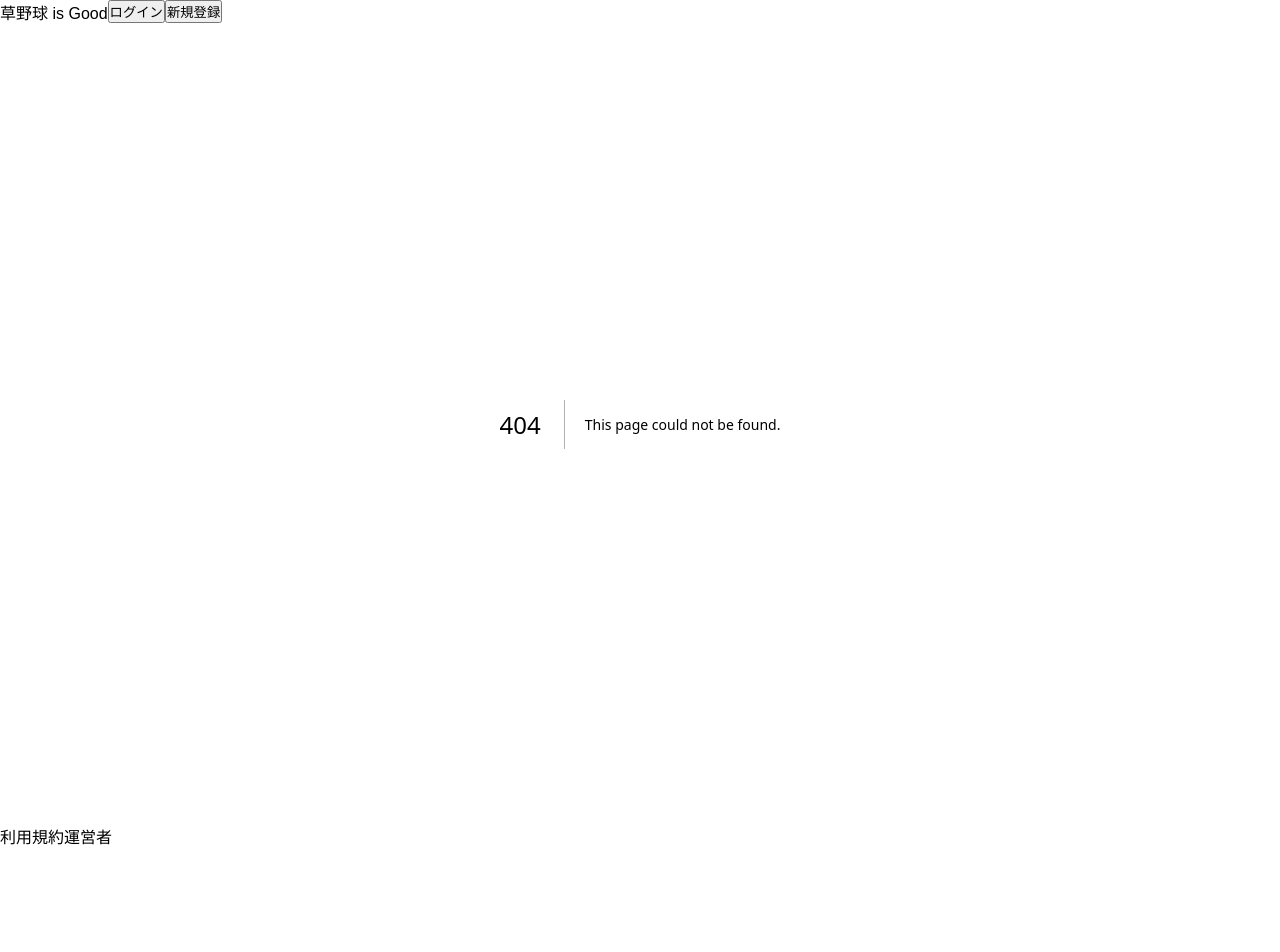
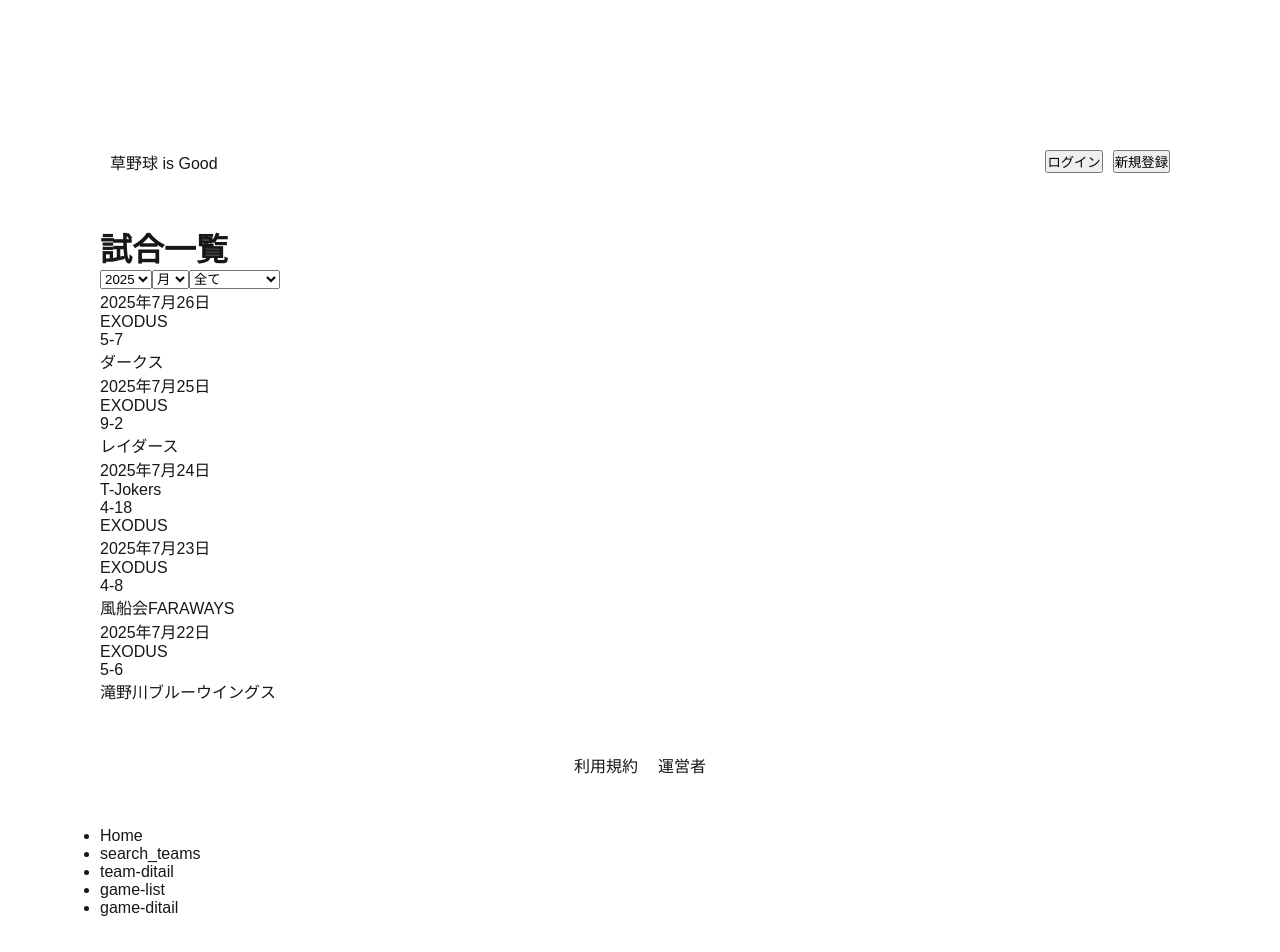
Before and after one commit to shintarou-tamaki/kusa-yakyu-is-good, a Next.js app: page /game-list in a window 1280 px wide. Before the commit this address had no page. Shown: the top 952 px of the page. Before the commit the page ends 848 px from the top, so only its background shows below. Built offline with nearby package versions, Linux system fonts and the light colour scheme.

Commit message:
試合一覧、試合詳細ページ追加

```diff
--- /dev/null
+++ b/src/app/game-list/page.jsx
@@ -0,0 +1,21 @@
+import React from "react";
+import { Years } from "../../components/Years";
+import { Month } from "../../components/Month";
+import { GameCategory } from "../../components/GameCategory";
+import { GameList } from "@/components/GameList";
+
+export default function page() {
+  return (
+    <>
+      <h1>試合一覧</h1>
+      <section>
+        <Years />
+        <Month />
+        <GameCategory />
+      </section>
+      <section>
+        <GameList />
+      </section>
+    </>
+  );
+}
--- a/src/app/globals.css
+++ b/src/app/globals.css
@@ -14,6 +14,7 @@ html,
 body {
   max-width: 100vw;
   overflow-x: hidden;
+  padding: 50px;
 }
 
 body {
@@ -36,9 +37,17 @@ a {
 }
 header {
   display: flex;
+  padding: 50px 10px;
+  justify-content: space-between;
+}
+header div button {
+  margin-left: 10px;
 }
 footer {
   display: flex;
+  justify-content: center;
+  padding: 50px;
+  gap: 20px;
 }
 
 @media (prefers-color-scheme: dark) {
--- a/src/app/layout.tsx
+++ b/src/app/layout.tsx
@@ -3,6 +3,7 @@ import { Geist, Geist_Mono } from "next/font/google";
 import "./globals.css";
 import { Header } from "../components/Header";
 import { Footer } from "../components/Footer";
+import Link from "next/link";
 
 const geistSans = Geist({
   variable: "--font-geist-sans",
@@ -30,6 +31,23 @@ export default function RootLayout({
         <Header />
         {children}
         <Footer />
+        <ul>
+          <li>
+            <Link href="/">Home</Link>
+          </li>
+          <li>
+            <Link href="/search_teams">search_teams</Link>
+          </li>
+          <li>
+            <Link href="/team-ditail">team-ditail</Link>
+          </li>
+          <li>
+            <Link href="/game-list">game-list</Link>
+          </li>
+          <li>
+            <Link href="/game-ditail">game-ditail</Link>
+          </li>
+        </ul>
       </body>
     </html>
   );
--- a/src/app/team-ditail/page.jsx
+++ b/src/app/team-ditail/page.jsx
@@ -1,4 +1,5 @@
 import React from "react";
+import { GameList } from "../../components/GameList";
 
 export default function page() {
   return (
@@ -32,6 +33,10 @@ export default function page() {
           <dd>募集中</dd>
         </dl>
       </section>
+      <section>
+        <h2>直近5試合</h2>
+        <GameList />
+      </section>
     </>
   );
 }
--- /dev/null
+++ b/src/components/GameCategory.jsx
@@ -0,0 +1,35 @@
+"use client";
+import React from "react";
+import { useState } from "react";
+
+const gameCategory = [
+  {
+    cate: "全て",
+  },
+  {
+    cate: "GBNリーグ",
+  },
+  {
+    cate: "ねリーグ",
+  },
+  {
+    cate: "練習試合",
+  },
+];
+
+export const GameCategory = () => {
+  const [gcategory, setGcategory] = useState("全て");
+  return (
+    <select
+      name="ゲームカテゴリー"
+      value={gcategory}
+      onChange={(e) => setGcategory(e.target.value)}
+    >
+      {gameCategory.map((gc, index) => (
+        <option key={index} value={gc.cate}>
+          {gc.cate}
+        </option>
+      ))}
+    </select>
+  );
+};
--- /dev/null
+++ b/src/components/GameList.jsx
@@ -0,0 +1,57 @@
+import React from "react";
+const gameRisultLight = [
+  {
+    date: "2025年7月26日",
+    battingFirstTeam: "EXODUS",
+    fieldingFirstTeam: "ダークス",
+    battingFirstTeamScore: "5",
+    fieldingFirstTeamScore: "7",
+  },
+  {
+    date: "2025年7月25日",
+    battingFirstTeam: "EXODUS",
+    fieldingFirstTeam: "レイダース",
+    battingFirstTeamScore: "9",
+    fieldingFirstTeamScore: "2",
+  },
+  {
+    date: "2025年7月24日",
+    battingFirstTeam: "T-Jokers",
+    fieldingFirstTeam: "EXODUS",
+    battingFirstTeamScore: "4",
+    fieldingFirstTeamScore: "18",
+  },
+  {
+    date: "2025年7月23日",
+    battingFirstTeam: "EXODUS",
+    fieldingFirstTeam: "風船会FARAWAYS",
+    battingFirstTeamScore: "4",
+    fieldingFirstTeamScore: "8",
+  },
+  {
+    date: "2025年7月22日",
+    battingFirstTeam: "EXODUS",
+    fieldingFirstTeam: "滝野川ブルーウイングス",
+    battingFirstTeamScore: "5",
+    fieldingFirstTeamScore: "6",
+  },
+];
+
+export const GameList = () => {
+  return (
+    <>
+      {gameRisultLight.map((grl, index) => (
+        <div key={index}>
+          <p>{grl.date}</p>
+          <div>{grl.battingFirstTeam}</div>
+          <div>
+            <span>{grl.battingFirstTeamScore}</span>
+            <span>-</span>
+            <span>{grl.fieldingFirstTeamScore}</span>
+          </div>
+          <div>{grl.fieldingFirstTeam}</div>
+        </div>
+      ))}
+    </>
+  );
+};
--- /dev/null
+++ b/src/components/Month.jsx
@@ -0,0 +1,62 @@
+"use client";
+import React from "react";
+import { useState } from "react";
+
+const gameMonth = [
+  {
+    month: "月",
+  },
+  {
+    month: "1",
+  },
+  {
+    month: "2",
+  },
+  {
+    month: "3",
+  },
+  {
+    month: "4",
+  },
+  {
+    month: "5",
+  },
+  {
+    month: "6",
+  },
+  {
+    month: "7",
+  },
+  {
+    month: "8",
+  },
+  {
+    month: "9",
+  },
+  {
+    month: "10",
+  },
+  {
+    month: "11",
+  },
+  {
+    month: "12",
+  },
+];
+
+export const Month = () => {
+  const [months, setMonths] = useState("年");
+  return (
+    <select
+      name="月"
+      value={months}
+      onChange={(e) => setMonths(e.target.value)}
+    >
+      {gameMonth.map((gm, index) => (
+        <option key={index} value={gm.month}>
+          {gm.month}
+        </option>
+      ))}
+    </select>
+  );
+};
--- /dev/null
+++ b/src/components/Years.jsx
@@ -0,0 +1,46 @@
+"use client";
+import React from "react";
+import { useState } from "react";
+
+const gameYears = [
+  {
+    year: "2025",
+  },
+  {
+    year: "2024",
+  },
+  {
+    year: "2023",
+  },
+  {
+    year: "2022",
+  },
+  {
+    year: "2021",
+  },
+  {
+    year: "2020",
+  },
+  {
+    year: "2019",
+  },
+  {
+    year: "2018",
+  },
+  {
+    year: "2017",
+  },
+];
+
+export const Years = () => {
+  const [years, setYears] = useState("年");
+  return (
+    <select name="年" value={years} onChange={(e) => setYears(e.target.value)}>
+      {gameYears.map((gy, index) => (
+        <option key={index} value={gy.year}>
+          {gy.year}
+        </option>
+      ))}
+    </select>
+  );
+};
```
Also changed, not shown: src/app/game-ditail/page.jsx (added, +74 -0 lines).
